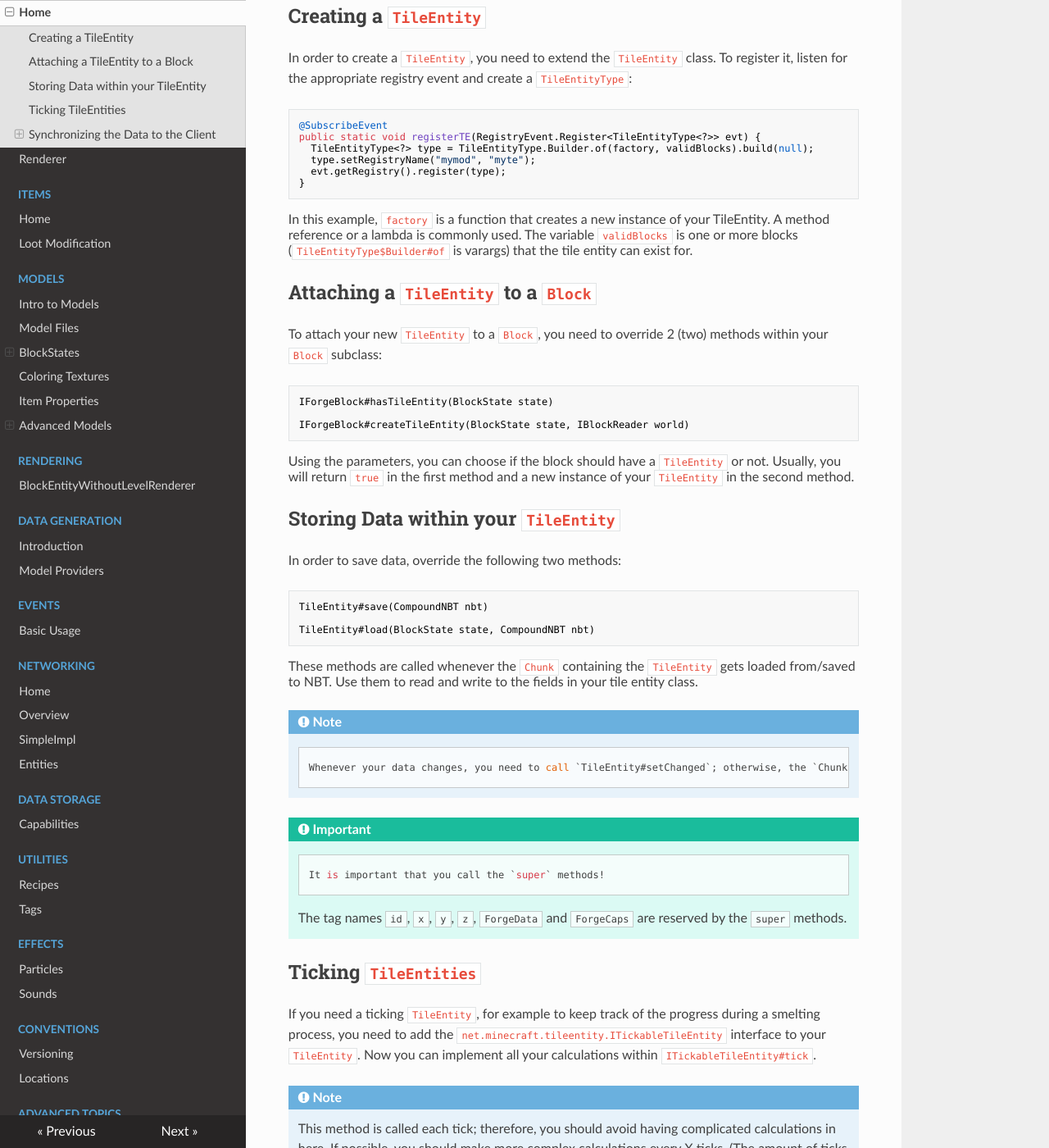
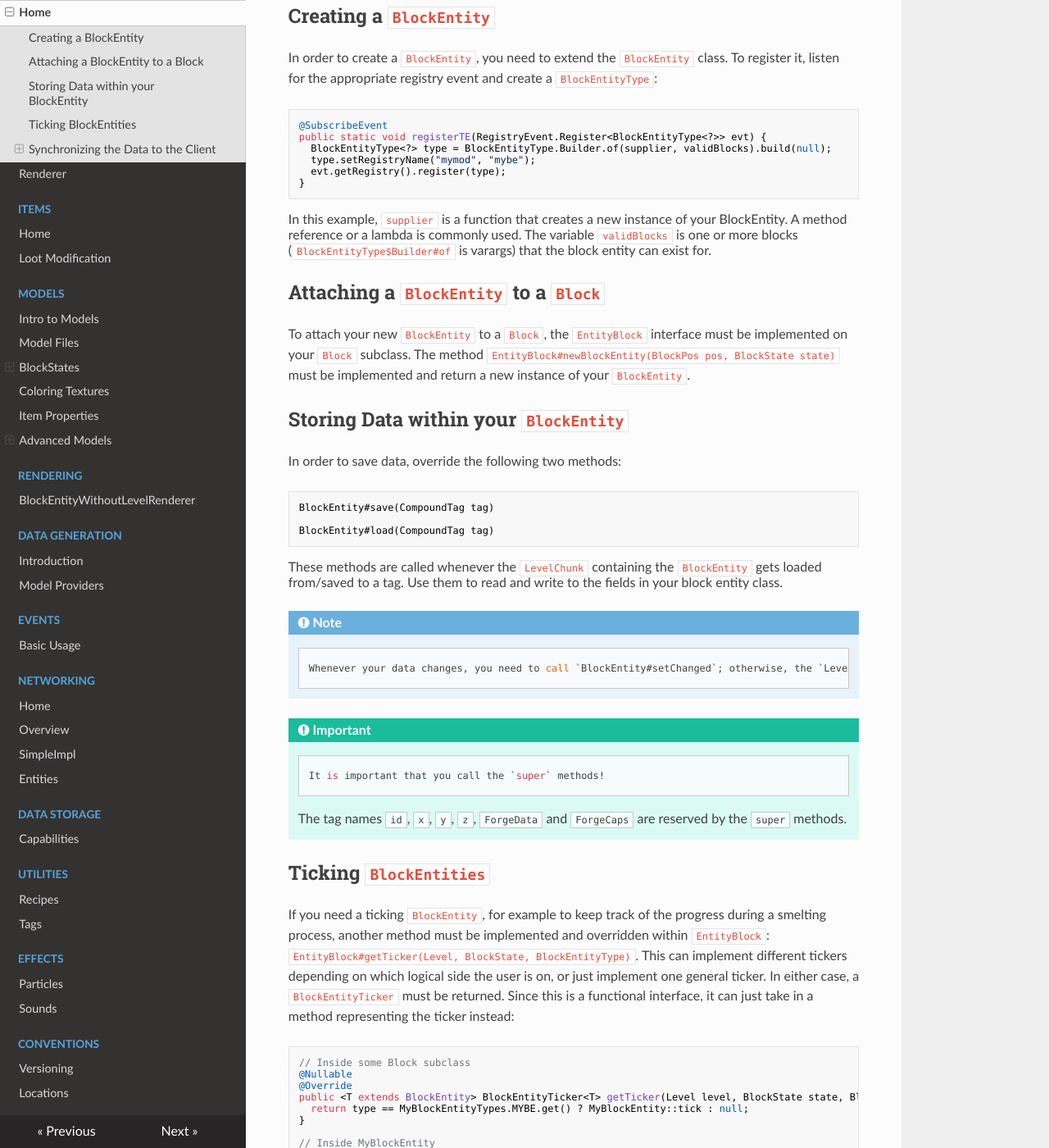
Before and after one commit to MinecraftForge/Documentation, an MkDocs documentation site: the page built from docs/blockentities/blockentity.md, in a window 1280 px wide and 1400 px high, scrolled down 428 px. Shown: the whole window at 82% size. Built offline with MkDocs 1.6.1, drawn with Linux system fonts in a browser that asks for light colours; nearby versions of some CDN libraries; some of the changed text lies outside the part shown.

Commit message:
Update `blockentities`

````diff
--- a/docs/blockentities/blockentity.md
+++ b/docs/blockentities/blockentity.md
@@ -1,63 +1,69 @@
-# TileEntities
+# BlockEntities
 
-`TileEntities` are like simplified `Entities` that are bound to a Block.
+`BlockEntities` are like simplified `Entities` that are bound to a Block.
 They are used to store dynamic data, execute tick based tasks, and dynamic rendering.
 Some examples from vanilla Minecraft would be handling of inventories on chests, smelting logic on furnaces, or area effects on beacons.
 More advanced examples exist in mods, such as quarries, sorting machines, pipes, and displays.
 
 !!! note
-    `TileEntities` aren't a solution for everything and they can cause lag when used wrongly.
+    `BlockEntities` aren't a solution for everything and they can cause lag when used wrongly.
     When possible, try to avoid them.
 
-## Creating a `TileEntity`
+## Creating a `BlockEntity`
 
-In order to create a `TileEntity`, you need to extend the `TileEntity` class.
-To register it, listen for the appropriate registry event and create a `TileEntityType`:
+In order to create a `BlockEntity`, you need to extend the `BlockEntity` class.
+To register it, listen for the appropriate registry event and create a `BlockEntityType`:
 ```java
 @SubscribeEvent
-public static void registerTE(RegistryEvent.Register<TileEntityType<?>> evt) {
-  TileEntityType<?> type = TileEntityType.Builder.of(factory, validBlocks).build(null);
-  type.setRegistryName("mymod", "myte");
+public static void registerTE(RegistryEvent.Register<BlockEntityType<?>> evt) {
+  BlockEntityType<?> type = BlockEntityType.Builder.of(supplier, validBlocks).build(null);
+  type.setRegistryName("mymod", "mybe");
   evt.getRegistry().register(type);
 }
 ```
-In this example, `factory` is a function that creates a new instance of your TileEntity. A method reference or a lambda is commonly used. The variable `validBlocks` is one or more blocks (`TileEntityType$Builder#of` is varargs) that the tile entity can exist for.
+In this example, `supplier` is a function that creates a new instance of your BlockEntity. A method reference or a lambda is commonly used. The variable `validBlocks` is one or more blocks (`BlockEntityType$Builder#of` is varargs) that the block entity can exist for.
 
-## Attaching a `TileEntity` to a `Block`
+## Attaching a `BlockEntity` to a `Block`
 
-To attach your new `TileEntity` to a `Block`, you need to override 2 (two) methods within your `Block` subclass:
-```java
-IForgeBlock#hasTileEntity(BlockState state)
+To attach your new `BlockEntity` to a `Block`, the `EntityBlock` interface must be implemented on your `Block` subclass. The method `EntityBlock#newBlockEntity(BlockPos pos, BlockState state)` must be implemented and return a new instance of your `BlockEntity`.
 
-IForgeBlock#createTileEntity(BlockState state, IBlockReader world)
-```
-Using the parameters, you can choose if the block should have a `TileEntity` or not.
-Usually, you will return `true` in the first method and a new instance of your `TileEntity` in the second method.
-
-## Storing Data within your `TileEntity`
+## Storing Data within your `BlockEntity`
 
 In order to save data, override the following two methods:
 ```java
-TileEntity#save(CompoundNBT nbt)
+BlockEntity#save(CompoundTag tag)
 
-TileEntity#load(BlockState state, CompoundNBT nbt)
+BlockEntity#load(CompoundTag tag)
 ```
-These methods are called whenever the `Chunk` containing the `TileEntity` gets loaded from/saved to NBT.
-Use them to read and write to the fields in your tile entity class.
+These methods are called whenever the `LevelChunk` containing the `BlockEntity` gets loaded from/saved to a tag.
+Use them to read and write to the fields in your block entity class.
 
 !!! note
 
-		Whenever your data changes, you need to call `TileEntity#setChanged`; otherwise, the `Chunk` containing your `TileEntity` might be skipped while the world is saved.
+		Whenever your data changes, you need to call `BlockEntity#setChanged`; otherwise, the `LevelChunk` containing your `BlockEntity` might be skipped while the world is saved.
 
 !!! important
 
 		It is important that you call the `super` methods!
     The tag names `id`, `x`, `y`, `z`, `ForgeData` and `ForgeCaps` are reserved by the `super` methods.
 
-## Ticking `TileEntities`
+## Ticking `BlockEntities`
 
-If you need a ticking `TileEntity`, for example to keep track of the progress during a smelting process, you need to add the `net.minecraft.tileentity.ITickableTileEntity` interface to your `TileEntity`.
-Now you can implement all your calculations within `ITickableTileEntity#tick`.
+If you need a ticking `BlockEntity`, for example to keep track of the progress during a smelting process, another method must be implemented and overridden within `EntityBlock`: `EntityBlock#getTicker(Level, BlockState, BlockEntityType)`. This can implement different tickers depending on which logical side the user is on, or just implement one general ticker. In either case, a `BlockEntityTicker` must be returned. Since this is a functional interface, it can just take in a method representing the ticker instead:
+
+```java
+// Inside some Block subclass
+@Nullable
+@Override
+public <T extends BlockEntity> BlockEntityTicker<T> getTicker(Level level, BlockState state, BlockEntityType<T> type) {
+  return type == MyBlockEntityTypes.MYBE.get() ? MyBlockEntity::tick : null;
+}
+
+// Inside MyBlockEntity
+public static void tick(Level level, BlockPos pos, BlockState state, T blockEntity) {
+  // Do stuff
+}
+```
 
 !!! note
     This method is called each tick; therefore, you should avoid having complicated calculations in here.
@@ -68,20 +74,20 @@ Now you can implement all your calculations within `ITickableTileEntity#tick`.
 
 There are three ways of syncing data to the client: synchronizing on chunk load, on block updates, and with a custom network message.
 
-### Synchronizing on Chunk Load
+### Synchronizing on LevelChunk Load
 
 For this you need to override
 ```java
-TileEntity#getUpdateTag()
+BlockEntity#getUpdateTag()
 
-IForgeTileEntity#handleUpdateTag(BlockState state, CompoundNBT nbt)
+IForgeBlockEntity#handleUpdateTag(CompoundTag tag)
 ```
 Again, this is pretty simple, the first method collects the data that should be sent to the client,
-while the second one processes that data. If your `TileEntity` doesn't contain much data, you might be able to use the methods out of the [Storing Data within your `TileEntity`][storing-data] section.
+while the second one processes that data. If your `BlockEntity` doesn't contain much data, you might be able to use the methods out of the [Storing Data within your `BlockEntity`][storing-data] section.
 
 !!! important
 
-    Synchronizing excessive/useless data for tile entities can lead to network congestion. You should optimize your network usage by sending only the information the client needs when the client needs it. For instance, it is more often than not unnecessary to send the inventory of a tile entity in the update tag, as this can be synchronized via its GUI.
+    Synchronizing excessive/useless data for block entities can lead to network congestion. You should optimize your network usage by sending only the information the client needs when the client needs it. For instance, it is more often than not unnecessary to send the inventory of a block entity in the update tag, as this can be synchronized via its `AbstractContainerMenu`.
 
 ### Synchronizing on Block Update
 
@@ -89,29 +95,29 @@ This method is a bit more complicated, but again you just need to override two m
 Here is a tiny example implementation of it:
 ```java
 @Override
-public SUpdateTileEntityPacket getUpdatePacket(){
-    CompoundNBT nbtTag = new CompoundNBT();
-    //Write your data into the nbtTag
-    return new SUpdateTileEntityPacket(getBlockPos(), -1, nbtTag);
+public ClientboundBlockEntityDataPacket getUpdatePacket(){
+    CompoundTag tag = new CompoundTag();
+    //Write your data into the tag
+    return new ClientboundBlockEntityDataPacket(getBlockPos(), -1, tag);
 }
 
 @Override
-public void onDataPacket(NetworkManager net, SUpdateTileEntityPacket pkt){
-    CompoundNBT tag = pkt.getTag();
+public void onDataPacket(Connection connection, ClientboundBlockEntityDataPacket pkt){
+    CompoundTag tag = pkt.getTag();
     //Handle your Data
 }
 ```
-The Constructor of `SUpdateTileEntityPacket` takes:
+The Constructor of `ClientboundBlockEntityDataPacket` takes:
 
-* The position of your `TileEntity`.
+* The position of your `BlockEntity`.
 * An ID, though it isn't really used besides by Vanilla; therefore, you can just put a -1 in there.
-* An `CompoundNBT` which should contain your data.
+* An `CompoundTag` which should contain your data.
 
 Now, to send the packet, an update notification must be given on the server.
 ```java
-World#sendBlockUpdated(BlockPos pos, BlockState oldState, BlockState newState, int flags)
+Level#sendBlockUpdated(BlockPos pos, BlockState oldState, BlockState newState, int flags)
 ```
-The `pos` should be your `TileEntity`'s position.
+The `pos` should be your `BlockEntity`'s position.
 For `oldState` and `newState`, you can pass the current `BlockState` at that position.
 `flags` is a bitmask that should contain `2`, which will sync the changes to the client. See `Constants$BlockFlags` for more info as well as the rest of the flags. The flag `2` is equivalent to `Constants$BlockFlags#BLOCK_UPDATE`.
 
@@ -120,13 +126,13 @@ For `oldState` and `newState`, you can pass the current `BlockState` at that pos
 This way of synchronizing is probably the most complicated but is usually the most optimized,
 as you can make sure that only the data you need to be synchronized is actually synchronized.
 You should first check out the [`Networking`][networking] section and especially [`SimpleImpl`][simple_impl] before attempting this.
-Once you've created your custom network message, you can send it to all users that have the `TileEntity` loaded with `SimpleChannel#send(PacketDistributor$PacketTarget, MSG)`.
+Once you've created your custom network message, you can send it to all users that have the `BlockEntity` loaded with `SimpleChannel#send(PacketDistributor$PacketTarget, MSG)`.
 
 !!! warning
 
-    It is important that you do safety checks, the `TileEntity` might already be destroyed/replaced when the message arrives at the player!
-    You should also check if the chunk is loaded (`World#hasChunkAt(BlockPos)`).
+    It is important that you do safety checks, the `BlockEntity` might already be destroyed/replaced when the message arrives at the player!
+    You should also check if the chunk is loaded (`Level#hasChunkAt(BlockPos)`).
 
-[storing-data]: #storing-data-within-your-tileentity
+[storing-data]: #storing-data-within-your-blockentity
 [networking]: ../networking/index.md
 [simple_impl]: ../networking/simpleimpl.md
````
Also changed, not shown: docs/blockentities/ber.md (+17 -13 lines).
